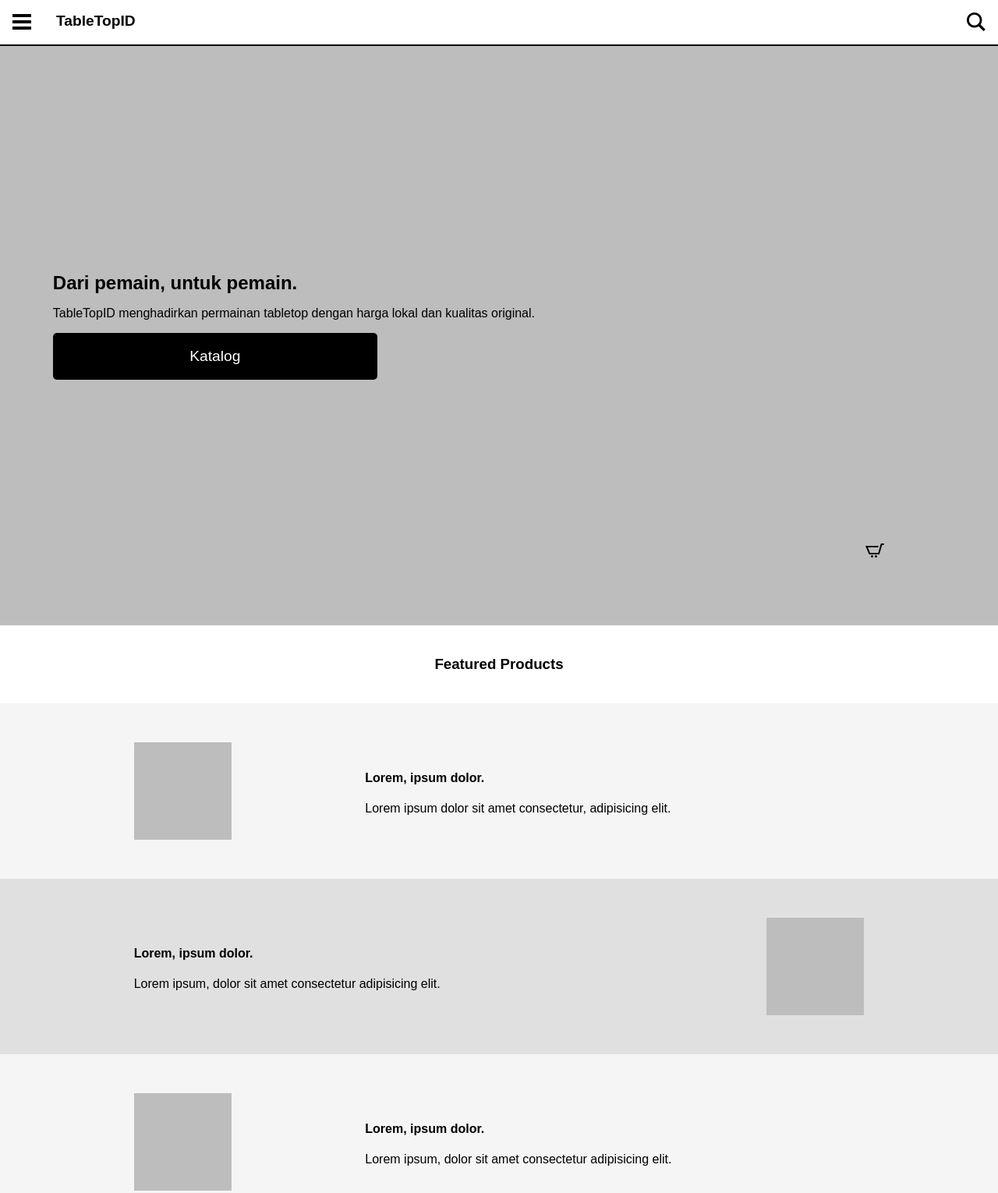
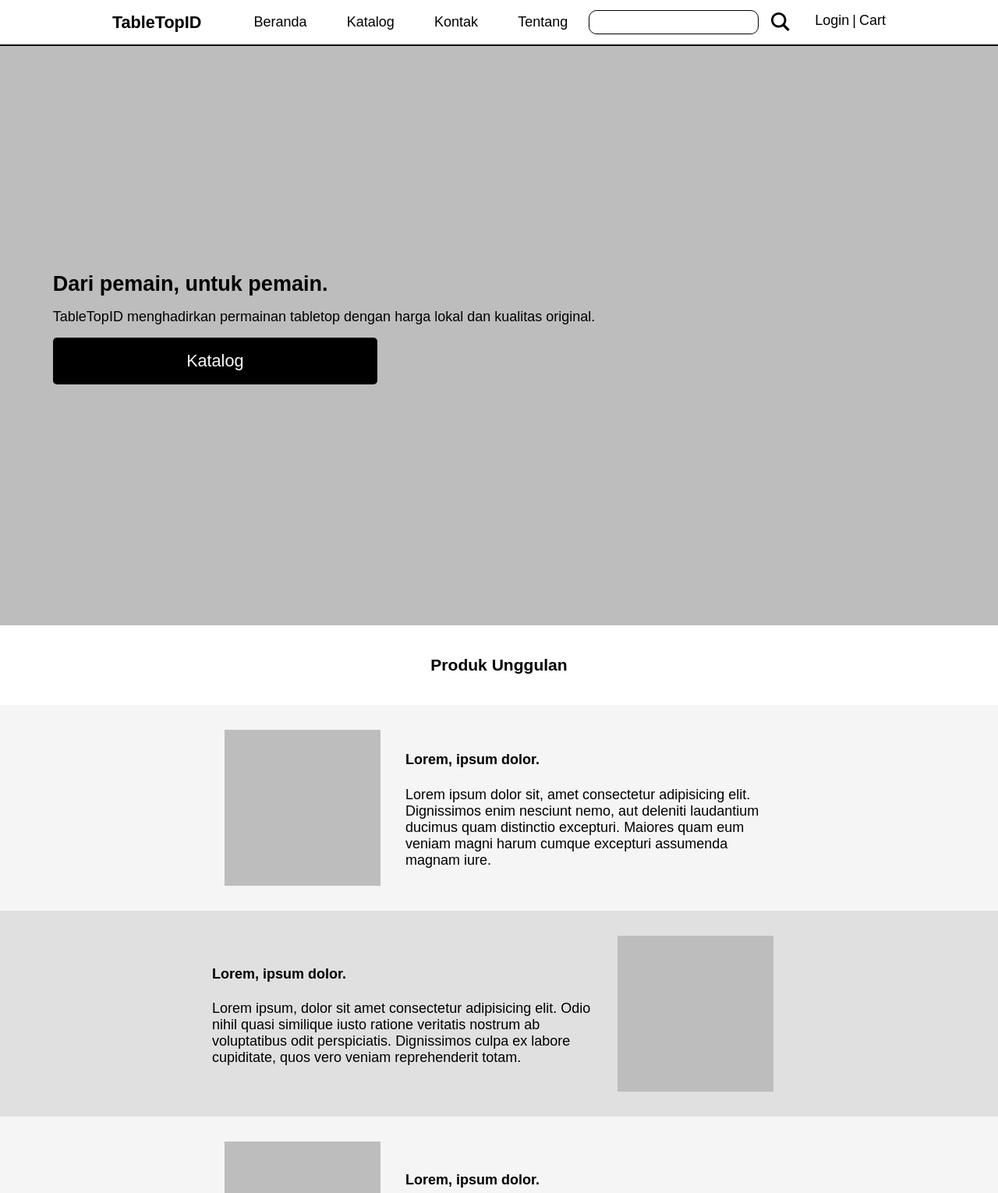
Before and after one commit to AvlKP/TableTopID, a website: page index.html in a window 1280 px wide. Shown: the top 1530 px of the page at 78% size. Drawn offline with Linux system fonts and the light colour scheme; a web font is replaced by a local one.

Commit message:
Responsive Hompage

```diff
--- a/index.css
+++ b/index.css
@@ -4,6 +4,18 @@ html, body {
     margin: 0;
     padding: 0;
     font: 16px 'B612', sans-serif;
+}
+
+a {
+    color: black;
+}
+
+a:link {
+    text-decoration: none;
+}
+
+.desktop {
+    display: none;
 }
 
 .image {
@@ -123,6 +135,7 @@ html, body {
 .partners-images>div {
     min-height: 28vw;
     min-width: 28vw;
+    margin-bottom: 40px;
 }
 
 footer {
@@ -161,6 +174,128 @@ footer>h6::before {
     align-items: center;
 }
 
+@media only screen and (min-width: 1280px) {
+    .navbar {
+        padding: 0 10vw;
+    }
+
+    .partners-images {
+        justify-content: space-between;
+        align-content: space-between;
+    }
+}
+
 @media only screen and (min-width: 992px) {
+    body {
+        font-size: 18px;
+    }
 
+    .mobile {
+        display: none;
+    }
+
+    .desktop {
+        display: flex;
+    }
+
+    .navbar>h5 {
+        flex: 0;
+        margin-right: 4vw;
+        font-size: 1.2em;
+    }
+
+    .desktop-nav {
+        flex: 1;
+        align-items: center;
+    }
+
+    .desktop-nav>div + div {
+        margin-left: 4vw;
+    }
+
+    .account>* + * {
+        margin-left: 4px;
+    }
+
+    .search {
+        margin: auto;
+    }
+
+    #search-box {
+        margin-right: 0;
+        border: 1px solid black;
+        border-radius: 10px;
+        padding: 4px 12px;
+        width: 15vw;
+        font-size: 18px;
+    }
+
+    .image {
+        height: 200px;
+        width: 200px;
+        flex: 0 0 200px;
+        margin: 32px;
+    }
+
+    .featured-item {
+        padding: 0 20vw;
+        display: grid;
+        grid-template-columns: 1fr 488px 1fr;
+        grid-template-rows: auto;
+    }
+
+    .featured-item>.featured-image {
+        align-self: center;
+        justify-self: center;
+    }
+
+    #item2>.featured-image {
+        grid-column: 3;
+        grid-row: 1;
+    }
+
+    #item2>.featured-text {
+        grid-column: 2;
+        grid-row: 1;
+    }
+
+    .about {
+        display: grid;
+        grid-template-columns: 1fr 488px 1fr;
+        padding: 0 20vw;
+    }
+
+    .about-image {
+        grid-row: 1;
+        grid-column: 3;
+        justify-self: center;
+        align-self: center;
+    }
+
+    .about-text {
+        grid-row: 1;
+        grid-column: 1 / 3;
+    }
+
+    .partners {
+        min-height: 0;
+    }
+
+    .partners-images {
+        min-height: 0;
+        justify-content: space-evenly;
+        align-content: space-evenly;
+    }
+
+    .partners-images>div {
+        max-height: 10vw;
+        max-width: 10vw;
+        min-height: 192px;
+        min-width: 192px;
+        margin: 40px;
+    }
+
+    .media {
+        width: 10vw;
+    }
 }
--- a/index.html
+++ b/index.html
@@ -1,38 +1,37 @@
 <!DOCTYPE html>
 <html lang="en">
+
 <head>
     <meta charset="UTF-8" />
     <meta name="viewport" content="width=device-width, initial-scale=1.0" />
     <title>Home - TableTopID</title>
     <link rel="stylesheet" href="index.css" />
 </head>
+
 <body>
     <header>
         <nav class="navbar">
-                <div>
-                    <svg
-                        xmlns="http://www.w3.org/2000/svg"
-                        width="24"
-                        height="24"
-                        viewBox="0 0 24 24"
-                    >
-                        <path
-                            d="M24 6h-24v-4h24v4zm0 4h-24v4h24v-4zm0 8h-24v4h24v-4z"
-                        />
+            <div class="mobile">
+                <svg xmlns="http://www.w3.org/2000/svg" width="24" height="24" viewBox="0 0 24 24">
+                    <path d="M24 6h-24v-4h24v4zm0 4h-24v4h24v-4zm0 8h-24v4h24v-4z" />
                 </svg>
             </div>
             <h5>TableTopID</h5>
-                <div>
-                    <svg
-                        xmlns="http://www.w3.org/2000/svg"
-                        width="24"
-                        height="24"
-                        viewBox="0 0 24 24"
-                    >
+            <div class="desktop desktop-nav">
+                <div><a href="index.html">Beranda</a></div>
+                <div><a href="#"></a>Katalog</div>
+                <div><a href="#"></a>Kontak</div>
+                <div><a href="#"></a>Tentang</div>
+            </div>
+            <div class="search">
+                <input type="text" class="desktop" id="search-box"></div>
+            <svg xmlns="http://www.w3.org/2000/svg" width="24" height="24" viewBox="0 0 24 24">
                 <path
-                            d="M23.809 21.646l-6.205-6.205c1.167-1.605 1.857-3.579 1.857-5.711 0-5.365-4.365-9.73-9.731-9.73-5.365 0-9.73 4.365-9.73 9.73 0 5.366 4.365 9.73 9.73 9.73 2.034 0 3.923-.627 5.487-1.698l6.238 6.238 2.354-2.354zm-20.955-11.916c0-3.792 3.085-6.877 6.877-6.877s6.877 3.085 6.877 6.877-3.085 6.877-6.877 6.877c-3.793 0-6.877-3.085-6.877-6.877z"
-                        />
+                    d="M23.809 21.646l-6.205-6.205c1.167-1.605 1.857-3.579 1.857-5.711 0-5.365-4.365-9.73-9.731-9.73-5.365 0-9.73 4.365-9.73 9.73 0 5.366 4.365 9.73 9.73 9.73 2.034 0 3.923-.627 5.487-1.698l6.238 6.238 2.354-2.354zm-20.955-11.916c0-3.792 3.085-6.877 6.877-6.877s6.877 3.085 6.877 6.877-3.085 6.877-6.877 6.877c-3.793 0-6.877-3.085-6.877-6.877z" />
             </svg>
+            </div>
+            <div class="desktop account">
+                <a href="#">Login</a><span>|</span><a href="#">Cart</a>
             </div>
         </nav>
         <div class="hero placeholder">
@@ -48,14 +47,15 @@
     </header>
     <main>
         <div class="featured-items flex-col">
-                <h3>Featured Products</h3>
+            <h3>Produk Unggulan</h3>
             <div class="featured-item" id="item1">
                 <div class="featured-image placeholder image"></div>
                 <div class="featured-text">
                     <h4>Lorem, ipsum dolor.</h4>
                     <p>
-                            Lorem ipsum dolor sit amet consectetur, adipisicing
-                            elit.
+                        Lorem ipsum dolor sit, amet consectetur adipisicing elit. Dignissimos enim nesciunt nemo, aut
+                        deleniti laudantium ducimus quam distinctio excepturi. Maiores quam eum veniam magni harum
+                        cumque excepturi assumenda magnam iure.
                     </p>
                 </div>
             </div>
@@ -64,8 +64,9 @@
                 <div class="featured-text">
                     <h4>Lorem, ipsum dolor.</h4>
                     <p>
-                            Lorem ipsum, dolor sit amet consectetur adipisicing
-                            elit.
+                        Lorem ipsum, dolor sit amet consectetur adipisicing elit. Odio nihil quasi similique iusto
+                        ratione veritatis nostrum ab voluptatibus odit perspiciatis. Dignissimos culpa ex labore
+                        cupiditate, quos vero veniam reprehenderit totam.
                     </p>
                 </div>
             </div>
@@ -74,8 +75,9 @@
                 <div class="featured-text">
                     <h4>Lorem, ipsum dolor.</h4>
                     <p>
-                            Lorem ipsum, dolor sit amet consectetur adipisicing
-                            elit.
+                        Lorem ipsum, dolor sit amet consectetur adipisicing elit. Ducimus odio quam dicta a quas veniam
+                        rem, iusto quidem alias saepe reiciendis cupiditate ea quisquam consequuntur tempore iure
+                        provident nisi atque.
                     </p>
                 </div>
             </div>
@@ -87,12 +89,14 @@
                 <p>
                     Barang di TableTopID dijamin originalitasnya dengan
                     harga yang terjangkau. Kami sudah bertahun-tahun
-                        melayani pemain tabletop Indonesia.
+                    melayani pemain tabletop Indonesia. Lorem ipsum, dolor sit amet consectetur adipisicing elit.
+                    Deleniti nihil animi repudiandae? Sunt ut ullam quod labore earum voluptate, libero optio possimus
+                    at reiciendis numquam voluptates, sint illo dolores praesentium cum inventore!
                 </p>
             </div>
         </div>
         <div class="partners flex-col">
-                <h3>Partners</h3>
+            <h3>Partner</h3>
             <div class="partners-images">
                 <div class="placeholder"></div>
                 <div class="placeholder"></div>
@@ -104,55 +108,32 @@
     <footer class="flex-col">
         <div class="media">
             <div class="mediaIcon">
-                    <svg
-                        xmlns="http://www.w3.org/2000/svg"
-                        width="24"
-                        height="24"
-                        viewBox="0 0 24 24"
-                    >
+                <svg xmlns="http://www.w3.org/2000/svg" width="24" height="24" viewBox="0 0 24 24">
                     <path
-                            d="M12 2.163c3.204 0 3.584.012 4.85.07 3.252.148 4.771 1.691 4.919 4.919.058 1.265.069 1.645.069 4.849 0 3.205-.012 3.584-.069 4.849-.149 3.225-1.664 4.771-4.919 4.919-1.266.058-1.644.07-4.85.07-3.204 0-3.584-.012-4.849-.07-3.26-.149-4.771-1.699-4.919-4.92-.058-1.265-.07-1.644-.07-4.849 0-3.204.013-3.583.07-4.849.149-3.227 1.664-4.771 4.919-4.919 1.266-.057 1.645-.069 4.849-.069zm0-2.163c-3.259 0-3.667.014-4.947.072-4.358.2-6.78 2.618-6.98 6.98-.059 1.281-.073 1.689-.073 4.948 0 3.259.014 3.668.072 4.948.2 4.358 2.618 6.78 6.98 6.98 1.281.058 1.689.072 4.948.072 3.259 0 3.668-.014 4.948-.072 4.354-.2 6.782-2.618 6.979-6.98.059-1.28.073-1.689.073-4.948 0-3.259-.014-3.667-.072-4.947-.196-4.354-2.617-6.78-6.979-6.98-1.281-.059-1.69-.073-4.949-.073zm0 5.838c-3.403 0-6.162 2.759-6.162 6.162s2.759 6.163 6.162 6.163 6.162-2.759 6.162-6.163c0-3.403-2.759-6.162-6.162-6.162zm0 10.162c-2.209 0-4-1.79-4-4 0-2.209 1.791-4 4-4s4 1.791 4 4c0 2.21-1.791 4-4 4zm6.406-11.845c-.796 0-1.441.645-1.441 1.44s.645 1.44 1.441 1.44c.795 0 1.439-.645 1.439-1.44s-.644-1.44-1.439-1.44z"
-                        />
+                        d="M12 2.163c3.204 0 3.584.012 4.85.07 3.252.148 4.771 1.691 4.919 4.919.058 1.265.069 1.645.069 4.849 0 3.205-.012 3.584-.069 4.849-.149 3.225-1.664 4.771-4.919 4.919-1.266.058-1.644.07-4.85.07-3.204 0-3.584-.012-4.849-.07-3.26-.149-4.771-1.699-4.919-4.92-.058-1.265-.07-1.644-.07-4.849 0-3.204.013-3.583.07-4.849.149-3.227 1.664-4.771 4.919-4.919 1.266-.057 1.645-.069 4.849-.069zm0-2.163c-3.259 0-3.667.014-4.947.072-4.358.2-6.78 2.618-6.98 6.98-.059 1.281-.073 1.689-.073 4.948 0 3.259.014 3.668.072 4.948.2 4.358 2.618 6.78 6.98 6.98 1.281.058 1.689.072 4.948.072 3.259 0 3.668-.014 4.948-.072 4.354-.2 6.782-2.618 6.979-6.98.059-1.28.073-1.689.073-4.948 0-3.259-.014-3.667-.072-4.947-.196-4.354-2.617-6.78-6.979-6.98-1.281-.059-1.69-.073-4.949-.073zm0 5.838c-3.403 0-6.162 2.759-6.162 6.162s2.759 6.163 6.162 6.163 6.162-2.759 6.162-6.163c0-3.403-2.759-6.162-6.162-6.162zm0 10.162c-2.209 0-4-1.79-4-4 0-2.209 1.791-4 4-4s4 1.791 4 4c0 2.21-1.791 4-4 4zm6.406-11.845c-.796 0-1.441.645-1.441 1.44s.645 1.44 1.441 1.44c.795 0 1.439-.645 1.439-1.44s-.644-1.44-1.439-1.44z" />
                 </svg>
             </div>
             <div class="mediaIcon">
-                    <svg
-                        xmlns="http://www.w3.org/2000/svg"
-                        width="24"
-                        height="24"
-                        viewBox="0 0 24 24"
-                    >
+                <svg xmlns="http://www.w3.org/2000/svg" width="24" height="24" viewBox="0 0 24 24">
                     <path
-                            d="M12 0c-6.627 0-12 5.373-12 12s5.373 12 12 12 12-5.373 12-12-5.373-12-12-12zm3 8h-1.35c-.538 0-.65.221-.65.778v1.222h2l-.209 2h-1.791v7h-3v-7h-2v-2h2v-2.308c0-1.769.931-2.692 3.029-2.692h1.971v3z"
-                        />
+                        d="M12 0c-6.627 0-12 5.373-12 12s5.373 12 12 12 12-5.373 12-12-5.373-12-12-12zm3 8h-1.35c-.538 0-.65.221-.65.778v1.222h2l-.209 2h-1.791v7h-3v-7h-2v-2h2v-2.308c0-1.769.931-2.692 3.029-2.692h1.971v3z" />
                 </svg>
             </div>
             <div class="mediaIcon">
-                    <svg
-                        xmlns="http://www.w3.org/2000/svg"
-                        width="24"
-                        height="24"
-                        viewBox="0 0 24 24"
-                    >
+                <svg xmlns="http://www.w3.org/2000/svg" width="24" height="24" viewBox="0 0 24 24">
                     <path
-                            d="M24 4.557c-.883.392-1.832.656-2.828.775 1.017-.609 1.798-1.574 2.165-2.724-.951.564-2.005.974-3.127 1.195-.897-.957-2.178-1.555-3.594-1.555-3.179 0-5.515 2.966-4.797 6.045-4.091-.205-7.719-2.165-10.148-5.144-1.29 2.213-.669 5.108 1.523 6.574-.806-.026-1.566-.247-2.229-.616-.054 2.281 1.581 4.415 3.949 4.89-.693.188-1.452.232-2.224.084.626 1.956 2.444 3.379 4.6 3.419-2.07 1.623-4.678 2.348-7.29 2.04 2.179 1.397 4.768 2.212 7.548 2.212 9.142 0 14.307-7.721 13.995-14.646.962-.695 1.797-1.562 2.457-2.549z"
-                        />
+                        d="M24 4.557c-.883.392-1.832.656-2.828.775 1.017-.609 1.798-1.574 2.165-2.724-.951.564-2.005.974-3.127 1.195-.897-.957-2.178-1.555-3.594-1.555-3.179 0-5.515 2.966-4.797 6.045-4.091-.205-7.719-2.165-10.148-5.144-1.29 2.213-.669 5.108 1.523 6.574-.806-.026-1.566-.247-2.229-.616-.054 2.281 1.581 4.415 3.949 4.89-.693.188-1.452.232-2.224.084.626 1.956 2.444 3.379 4.6 3.419-2.07 1.623-4.678 2.348-7.29 2.04 2.179 1.397 4.768 2.212 7.548 2.212 9.142 0 14.307-7.721 13.995-14.646.962-.695 1.797-1.562 2.457-2.549z" />
                 </svg>
             </div>
         </div>
         <h6>Copyright 2021 TableTopID. All rights reserved.</h6>
     </footer>
-        <div class="cart placeholder">
-            <svg
-                xmlns="http://www.w3.org/2000/svg"
-                width="24"
-                height="24"
-                viewBox="0 0 24 24"
-            >
+    <div class="cart placeholder mobile">
+        <svg xmlns="http://www.w3.org/2000/svg" width="24" height="24" viewBox="0 0 24 24">
             <path
-                    d="M24 3l-.743 2h-1.929l-3.474 12h-13.239l-4.615-11h16.812l-.564 2h-13.24l2.937 7h10.428l3.432-12h4.195zm-15.5 15c-.828 0-1.5.672-1.5 1.5 0 .829.672 1.5 1.5 1.5s1.5-.671 1.5-1.5c0-.828-.672-1.5-1.5-1.5zm6.9-7-1.9 7c-.828 0-1.5.671-1.5 1.5s.672 1.5 1.5 1.5 1.5-.671 1.5-1.5c0-.828-.672-1.5-1.5-1.5z"
-                />
+                d="M24 3l-.743 2h-1.929l-3.474 12h-13.239l-4.615-11h16.812l-.564 2h-13.24l2.937 7h10.428l3.432-12h4.195zm-15.5 15c-.828 0-1.5.672-1.5 1.5 0 .829.672 1.5 1.5 1.5s1.5-.671 1.5-1.5c0-.828-.672-1.5-1.5-1.5zm6.9-7-1.9 7c-.828 0-1.5.671-1.5 1.5s.672 1.5 1.5 1.5 1.5-.671 1.5-1.5c0-.828-.672-1.5-1.5-1.5z" />
         </svg>
     </div>
 </body>
+
 </html>
```
Lines whose indentation alone changed are shown as unchanged.
